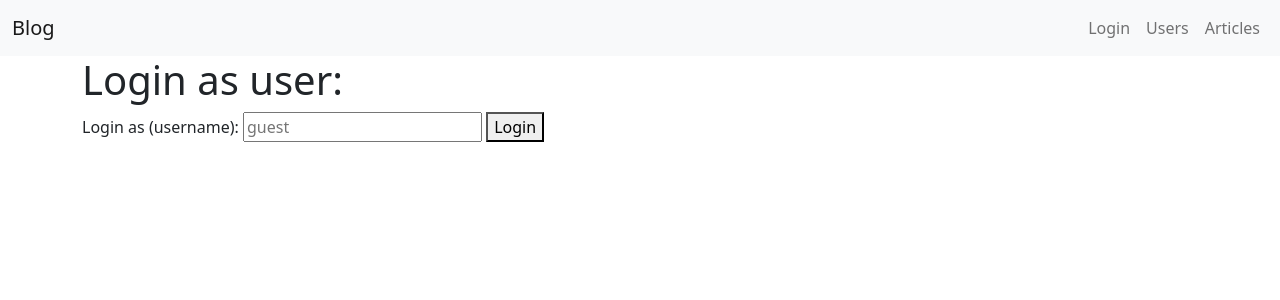
After one commit to mbackReserved/GB_FlaskFW, a Flask app: page /auth/login/ in a window 1280 px wide. The commit adds this page. Shown: the top 300 px of the page. Run offline with Flask 2, Linux system fonts and the light colour scheme; some libraries are stand-ins or nearby versions.

Commit message:
Les3 (#3)
* create default User model

* init db & create users

* rebuild userapp

* req.txt

* make users page as login required

```diff
--- /dev/null
+++ b/blog/models/__init__.py
@@ -0,0 +1,5 @@
+from blog.models.user import User
+
+__all__ = [
+    "User",
+]
--- /dev/null
+++ b/blog/templates/auth/login.html
@@ -0,0 +1,23 @@
+{% extends 'base.html' %}
+
+{% block title %} Login as {% endblock %}
+
+{% block body %}
+    <h1>Login as user:</h1>
+    {% if error %}
+        <div class="alert alert-danger" role="alert">
+            {{ error }}
+        </div>
+    {% endif %}
+    <form method="post">
+    <label for="input-username">Login as (username):</label>
+    <input
+        id="input-username"
+        type="text"
+        name="username"
+        placeholder="guest"
+        required
+    >
+    <button type="submit">Login</button>
+    </form>
+{% endblock %}
--- a/blog/templates/base.html
+++ b/blog/templates/base.html
@@ -22,6 +22,15 @@
                 <span class="navbar-toggler-icon"></span>
             </button>
             <div class="collapse navbar-collapse" id="navbarNavAltMarkup">
+                <div class="navbar-nav ms-auto">
+                    {% if current_user.is_authenticated %}
+                    <a class="nav-link" href="{{ url_for('auth_app.logout') }}">Logout</a>
+                    {% else %}
+                    <a href="{{ url_for('auth_app.login') }}" class="nav-link {% if request.endpoint == 'login' -%}active{%- endif %}">
+                        Login
+                    </a>
+                    {% endif %}
+                </div>
                 <div class="navbar-nav">
                     {% for (endpoint, label) in [('users_app.list', 'Users'), ('articles_app.list', 'Articles')] %}
                         <a href="{{ url_for(endpoint) }}" class="nav-link {% if request.endpoint == endpoint -%}active{%- endif %}">
--- /dev/null
+++ b/blog/views/auth.py
@@ -0,0 +1,54 @@
+from flask import Blueprint, render_template, request, redirect, url_for
+from flask_login import LoginManager, login_user, logout_user, login_required, current_user
+
+from blog.models import User
+
+auth_app = Blueprint("auth_app", __name__, url_prefix="/auth", static_folder="../static")
+
+login_manager = LoginManager()
+login_manager.login_view = "auth_app.login"
+
+
+@login_manager.user_loader
+def load_user(user_id):
+    return User.query.filter_by(id=user_id).one_or_none()
+
+@login_manager.unauthorized_handler
+def unathorized():
+    return redirect(url_for('auth_app.login'))
+
+
+__all__ = [
+    'login_manager',
+    'auth_app'
+]
+
+
+@auth_app.route("/login/", methods=["GET", "POST"], endpoint="login")
+def login():
+    if request.method == "GET":
+        return render_template("auth/login.html")
+
+    username = request.form.get("username")
+    if not username:
+        return render_template("auth/login.html", error="username not passed")
+
+    user = User.query.filter_by(username=username).one_or_none()
+    if user is None:
+        return render_template("auth/login.html", error=f"no user {username} found")
+
+    login_user(user)
+    return redirect(url_for("index"))
+
+
+@auth_app.route("/logout/", endpoint="logout")
+@login_required
+def logout():
+    logout_user()
+    return redirect(url_for("index"))
+
+
+@auth_app.route("/secret/")
+@login_required
+def secret_view():
+    return "Super secret data"
```
Also changed, not shown: blog/app.py (+34 -2 lines), blog/models/database.py (added, +7 -0 lines), blog/models/user.py (added, +12 -0 lines), blog/templates/users/details.html (+5 -2 lines), blog/templates/users/list.html (+7 -2 lines), blog/views/users.py (+10 -11 lines), requirements.txt (added, +11 -0 lines). Lines whose indentation alone changed are shown as unchanged.
